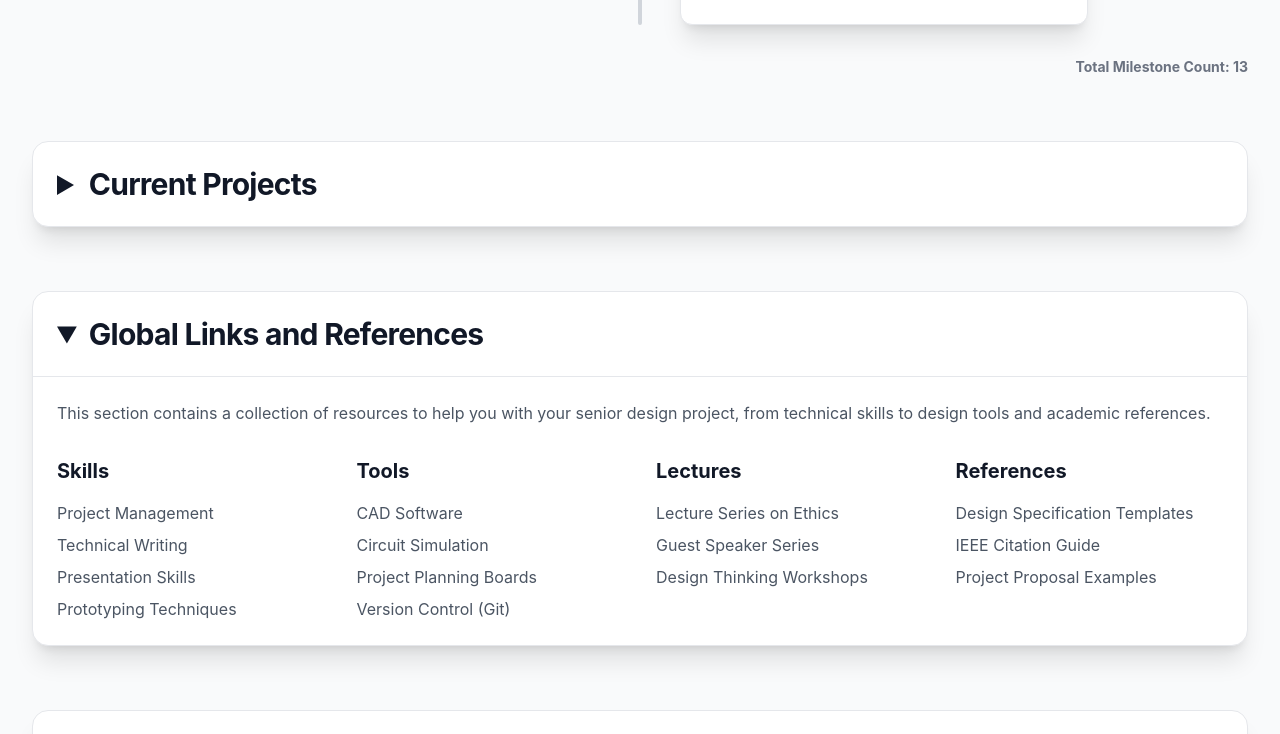
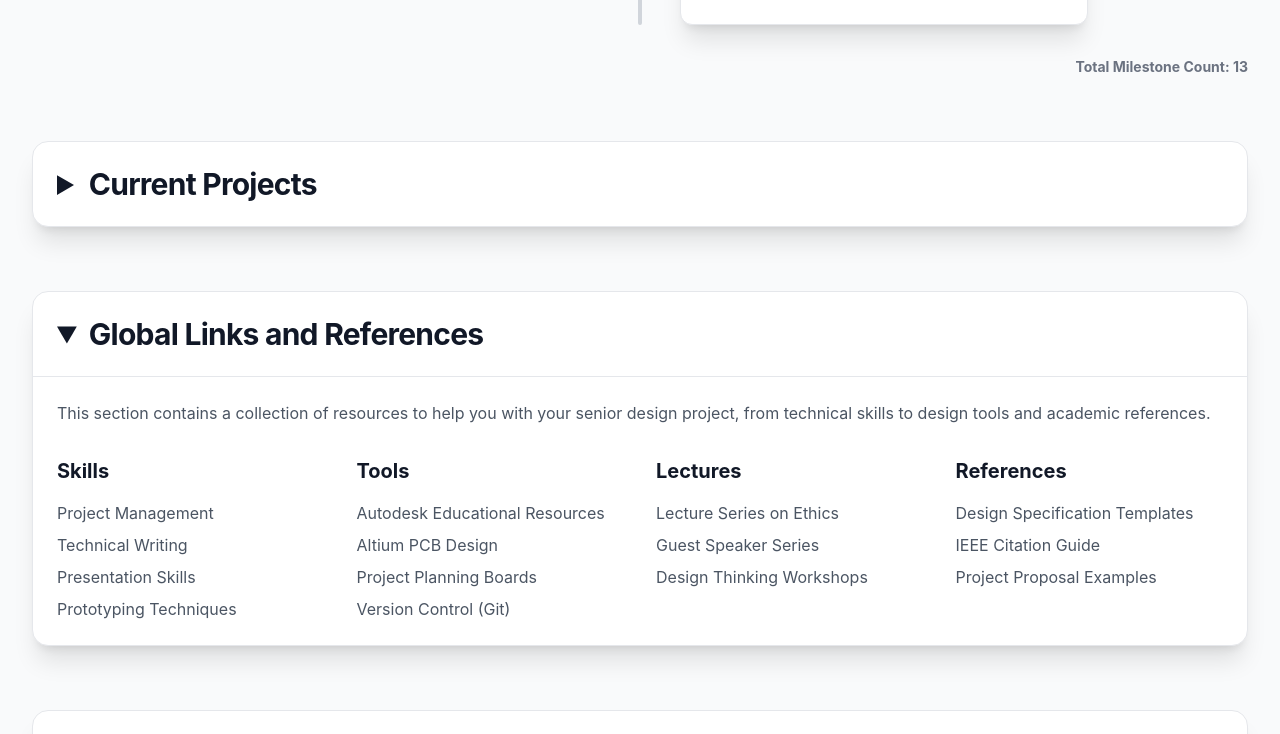
Before and after one commit to xlicoe/ENR405, a plain HTML site: page index.html in a window 1280 px wide. Both pictures are taken after a click on the heading "Global Links and References". Shown: the part 1699-2433 px from the top of the page. Drawn offline with nearby package versions, Linux system fonts and the light colour scheme.

Commit message:
Update index.html

```diff
--- a/index.html
+++ b/index.html
@@ -4,7 +4,6 @@
     <meta charset="UTF-8">
     <meta name="viewport" content="width=device-width, initial-scale=1.0">
     <title>Senior Design: ENR 405</title>
-    <!-- Tailwind CSS CDN for styling -->
     <script src="https://cdn.tailwindcss.com"></script>
     <style>
         body {
@@ -28,19 +27,14 @@
 </head>
 <body class="bg-gray-50 text-gray-800">
 
-    <!-- Header Section -->
     <header class="bg-white shadow-lg py-6 px-4 sm:px-6 lg:px-8">
         <div class="max-w-7xl mx-auto flex flex-col sm:flex-row justify-between items-center">
-            <!-- Logo and Title container -->
             <div class="flex items-center space-x-4 mb-4 sm:mb-0">
-                <!-- Coe College Logo Placeholder -->
                 <img src="https://placehold.co/60x60/92272E/FFFFFF?text=Coe" alt="Coe College Logo" class="h-12 w-12 rounded-full">
-                <!-- Course Title -->
                 <div class="text-3xl font-extrabold tracking-tight text-gray-900">
                     Senior Design: ENR 405
                 </div>
             </div>
-            <!-- Navigation Links -->
             <nav class="mt-4 sm:mt-0">
                 <a href="ENR405-syllabus.pdf" class="text-lg font-medium text-gray-600 hover:text-coral mx-3 transition-colors duration-200" aria-label="Syllabus Link">Syllabus</a>
                 <a href="schedule.html" class="text-lg font-medium text-gray-600 hover:text-coral mx-3 transition-colors duration-200" aria-label="Schedule Link">Schedule</a>
@@ -50,7 +44,6 @@
 
     <main class="max-w-7xl mx-auto py-12 px-4 sm:px-6 lg:px-8">
 
-        <!-- Course Overview Section -->
         <section class="mb-16 text-center">
             <h1 class="text-4xl sm:text-5xl font-bold tracking-tight text-gray-900 mb-4">
                 Welcome to Senior Design
@@ -61,19 +54,13 @@
         </section>
 
 
-        <!-- Timeline Section -->
         <section class="mb-16">
             <h2 class="text-3xl font-bold tracking-tight text-gray-900 text-center mb-10">
                 Course Timeline
             </h2>
-            <!-- Timeline Container -->
             <div class="relative max-w-4xl mx-auto">
-                <!-- Vertical timeline line -->
                 <div class="absolute left-1/2 transform -translate-x-1/2 w-1 h-full bg-gray-300 rounded-full"></div>
 
-                <!-- Timeline Items -->
-
-                <!-- Milestone 1 (Left Side) -->
                 <div class="mb-8 flex flex-col md:flex-row md:items-center">
                     <div class="w-full md:w-1/2 md:pr-10 md:text-right relative">
                         <div class="absolute right-0 top-1/2 transform translate-x-1/2 -translate-y-1/2 w-8 h-8 rounded-full bg-gray-300 flex items-center justify-center hidden md:flex">
@@ -87,7 +74,6 @@
                     </div>
                 </div>
 
-                <!-- Milestone 2 (Right Side) -->
                 <div class="mb-8 flex flex-col md:flex-row md:items-center">
                     <div class="w-full md:w-1/2 md:pl-10 md:ml-auto md:text-left relative">
                         <div class="absolute left-0 top-1/2 transform -translate-x-1/2 -translate-y-1/2 w-8 h-8 rounded-full bg-gray-300 flex items-center justify-center hidden md:flex">
@@ -101,7 +87,6 @@
                     </div>
                 </div>
 
-                <!-- Milestone 3 (Left Side) -->
                 <div class="mb-8 flex flex-col md:flex-row md:items-center">
                     <div class="w-full md:w-1/2 md:pr-10 md:text-right relative">
                         <div class="absolute right-0 top-1/2 transform translate-x-1/2 -translate-y-1/2 w-8 h-8 rounded-full bg-gray-300 flex items-center justify-center hidden md:flex">
@@ -115,7 +100,6 @@
                     </div>
                 </div>
 
-                <!-- Milestone 4 (Right Side) -->
                 <div class="mb-8 flex flex-col md:flex-row md:items-center">
                     <div class="w-full md:w-1/2 md:pl-10 md:ml-auto md:text-left relative">
                         <div class="absolute left-0 top-1/2 transform -translate-x-1/2 -translate-y-1/2 w-8 h-8 rounded-full bg-gray-300 flex items-center justify-center hidden md:flex">
@@ -129,7 +113,6 @@
                     </div>
                 </div>
 
-                <!-- Milestone 5 (Left Side) -->
                 <div class="mb-8 flex flex-col md:flex-row md:items-center">
                     <div class="w-full md:w-1/2 md:pr-10 md:text-right relative">
                         <div class="absolute right-0 top-1/2 transform translate-x-1/2 -translate-y-1/2 w-8 h-8 rounded-full bg-gray-300 flex items-center justify-center hidden md:flex">
@@ -143,7 +126,6 @@
                     </div>
                 </div>
 
-                <!-- Milestone 6 (Right Side) -->
                 <div class="mb-8 flex flex-col md:flex-row md:items-center">
                     <div class="w-full md:w-1/2 md:pl-10 md:ml-auto md:text-left relative">
                         <div class="absolute left-0 top-1/2 transform -translate-x-1/2 -translate-y-1/2 w-8 h-8 rounded-full bg-gray-300 flex items-center justify-center hidden md:flex">
@@ -157,7 +139,6 @@
                     </div>
                 </div>
 
-                <!-- Milestone 7 (Left Side) -->
                 <div class="mb-8 flex flex-col md:flex-row md:items-center">
                     <div class="w-full md:w-1/2 md:pr-10 md:text-right relative">
                         <div class="absolute right-0 top-1/2 transform translate-x-1/2 -translate-y-1/2 w-8 h-8 rounded-full bg-gray-300 flex items-center justify-center hidden md:flex">
@@ -171,7 +152,6 @@
                     </div>
                 </div>
 
-                <!-- Milestone 8 (Right Side) -->
                 <div class="mb-8 flex flex-col md:flex-row md:items-center">
                     <div class="w-full md:w-1/2 md:pl-10 md:ml-auto md:text-left relative">
                         <div class="absolute left-0 top-1/2 transform -translate-x-1/2 -translate-y-1/2 w-8 h-8 rounded-full bg-gray-300 flex items-center justify-center hidden md:flex">
@@ -188,7 +168,6 @@
             <p class="mt-8 text-right text-sm font-bold text-gray-500">Total Milestone Count: 13</p>
         </section>
 
-        <!-- Current Projects Section (Collapsible) -->
         <section class="mb-16">
             <details class="rounded-2xl overflow-hidden bg-white shadow-xl border border-gray-200">
                 <summary class="text-3xl font-bold tracking-tight text-gray-900 p-6 cursor-pointer hover:bg-gray-100 transition-colors duration-200">
@@ -199,7 +178,6 @@
                         Below are the projects currently being worked on by this year's students.
                     </p>
                     <div class="grid grid-cols-1 md:grid-cols-2 lg:grid-cols-3 gap-8">
-                        <!-- Current Project Card 1 -->
                         <div class="bg-gray-50 rounded-xl shadow-md overflow-hidden transform transition-transform duration-300 hover:scale-105 border border-gray-200">
                             <img src="https://placehold.co/600x400/E5E7EB/4B5563?text=Current+Project+1" alt="Placeholder image for a current student project" class="w-full h-48 object-cover">
                             <div class="p-4">
@@ -211,7 +189,6 @@
                             </div>
                         </div>
 
-                        <!-- Current Project Card 2 -->
                         <div class="bg-gray-50 rounded-xl shadow-md overflow-hidden transform transition-transform duration-300 hover:scale-105 border border-gray-200">
                             <img src="https://placehold.co/600x400/E5E7EB/4B5563?text=Current+Project+2" alt="Placeholder image for a current student project" class="w-full h-48 object-cover">
                             <div class="p-4">
@@ -223,7 +200,6 @@
                             </div>
                         </div>
 
-                        <!-- Current Project Card 3 -->
                         <div class="bg-gray-50 rounded-xl shadow-md overflow-hidden transform transition-transform duration-300 hover:scale-105 border border-gray-200">
                             <img src="https://placehold.co/600x400/E5E7EB/4B5563?text=Current+Project+3" alt="Placeholder image for a current student project" class="w-full h-48 object-cover">
                             <div class="p-4">
@@ -239,7 +215,6 @@
             </details>
         </section>
 
-        <!-- Global Links and References Section (Collapsible) -->
         <section class="mb-16">
             <details class="rounded-2xl overflow-hidden bg-white shadow-xl border border-gray-200">
                 <summary class="text-3xl font-bold tracking-tight text-gray-900 p-6 cursor-pointer hover:bg-gray-100 transition-colors duration-200">
@@ -262,8 +237,8 @@
                         <div>
                             <h3 class="text-xl font-bold text-gray-900 mb-4">Tools</h3>
                             <ul class="space-y-2 text-gray-600">
-                                <li><a href="place holder" class="hover:text-coral transition-colors duration-200">CAD Software</a></li>
-                                <li><a href="place holder" class="hover:text-coral transition-colors duration-200">Circuit Simulation</a></li>
+                                <li><a href="https://www.autodesk.com/education/home" class="hover:text-coral transition-colors duration-200">Autodesk Educational Resources</a></li>
+                                <li><a href="https://www.altium.com/education/student-licenses" class="hover:text-coral transition-colors duration-200">Altium PCB Design</a></li>
                                 <li><a href="place holder" class="hover:text-coral transition-colors duration-200">Project Planning Boards</a></li>
                                 <li><a href="place holder" class="hover:text-coral transition-colors duration-200">Version Control (Git)</a></li>
                             </ul>
@@ -289,7 +264,6 @@
             </details>
         </section>
 
-        <!-- Previous Projects Section (Collapsible) -->
         <section class="mb-16">
             <details class="rounded-2xl overflow-hidden bg-white shadow-xl border border-gray-200">
                 <summary class="text-3xl font-bold tracking-tight text-gray-900 p-6 cursor-pointer hover:bg-gray-100 transition-colors duration-200">
@@ -300,7 +274,6 @@
                         Showcasing projects from previous years.
                     </p>
                     <div class="grid grid-cols-1 md:grid-cols-2 lg:grid-cols-3 gap-8">
-                        <!-- Project Card 1 -->
                         <div class="bg-gray-50 rounded-xl shadow-md overflow-hidden transform transition-transform duration-300 hover:scale-105 border border-gray-200">
                             <img src="https://placehold.co/600x400/E5E7EB/4B5563?text=Project+1" alt="Placeholder image for a previous student project" class="w-full h-48 object-cover">
                             <div class="p-4">
@@ -316,7 +289,6 @@
             </details>
         </section>
 
-        <!-- Instructor Information Section -->
         <section class="mb-16">
             <h2 class="text-3xl font-bold tracking-tight text-gray-900 mb-6">
                 Instructor Information
@@ -334,17 +306,14 @@
             </div>
         </section>
 
-        <!-- Quick Links Section -->
         <section class="mb-16">
             <h2 class="text-3xl font-bold tracking-tight text-gray-900 text-center mb-8">
                 Quick Links
             </h2>
             <div class="flex flex-col sm:flex-row justify-center items-center space-y-4 sm:space-y-0 sm:space-x-8">
-                <!-- Syllabus Button -->
                 <a href="ENR405-syllabus.pdf" class="w-full sm:w-auto px-10 py-4 text-center text-lg font-semibold rounded-full bg-coral text-white shadow-lg hover:bg-coral-darker focus:outline-none focus:ring-4 focus:ring-red-600 focus:ring-opacity-50 transition-all duration-300">
                     Syllabus
                 </a>
-                <!-- Schedule Button -->
                 <a href="schedule.html" class="w-full sm:w-auto px-10 py-4 text-center text-lg font-semibold rounded-full bg-gray-200 text-gray-800 shadow-lg hover:bg-gray-300 focus:outline-none focus:ring-4 focus:ring-gray-400 focus:ring-opacity-50 transition-all duration-300">
                     Schedule
                 </a>
@@ -353,7 +322,6 @@
 
     </main>
 
-    <!-- Footer -->
     <footer class="bg-white mt-16 py-6 text-center text-gray-500 border-t border-gray-200">
         <p>&copy; 2025 Coe College. All rights reserved.</p>
     </footer>
```
